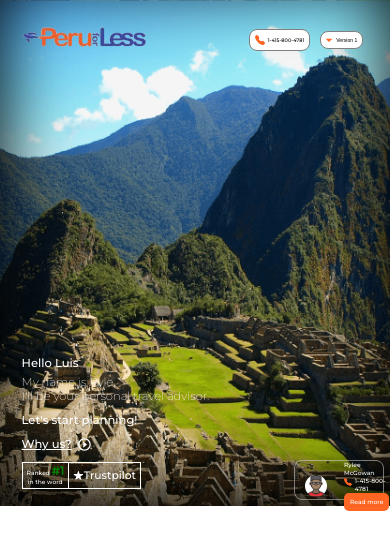
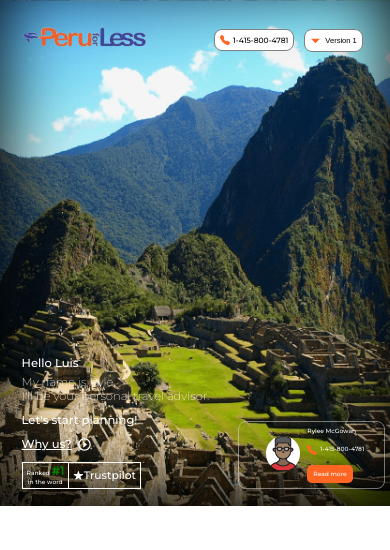
Before and after one commit to ilidanrock/latinamericaforless, a React (Create React App) app: page / in a window 390 px wide. Shown: the top 550 px of the page. Built offline with nearby package versions, Linux system fonts and the light colour scheme.

Commit message:
Ready responsive header

```diff
--- a/src/components/header/Header.scss
+++ b/src/components/header/Header.scss
@@ -31,7 +31,7 @@
 
   .phone {
     padding: 0.5rem;
-    font-size: 0.5rem;
+    font-size: calc(0.6rem + 0.4vw);
     border-radius: 0.8rem;
     background-color: white;
     border: 0.05rem solid gray;
@@ -45,8 +45,8 @@
     }
   }
   .versions {
-    padding: 0.5rem 0.5rem 0.5rem 1.5rem;
-    font-size: 0.5rem;
+    padding: 0.6rem 0.5rem 0.6rem 2rem;
+    font-size: calc(0.6rem + 0.4vw);
     border-radius: 0.8rem;
     background-color: white;
     border: 0.05rem solid gray;
@@ -114,10 +114,10 @@
     position: absolute;
     right: 0;
     bottom: 0;
-    width: 9rem;
-    height: 4rem;
+    width: calc(12rem + 7vw);
+    min-height: 6rem;
     border: 0.15rem solid #dbdbdb82;
-    margin: 0.6rem;
+    margin: calc(0.6rem + 3vw) calc(0.1rem + 1vw);
     border-radius: 0.8rem;
     display: flex;
     flex-direction: row;
@@ -130,6 +130,9 @@
       flex-direction: column;
       justify-content: space-around;
       align-items: flex-start;
+      figure{
+        flex:0.3
+      }
       .phoneAdvisor {
         display: flex;
         .icon {
@@ -150,9 +153,10 @@
     }
 
     img {
-      width: 2.2rem;
-      height: 2.2rem;
+      width: calc(2.3rem + 3vw);
+      height: calc(2.3rem + 3vw);;
       border-radius: 50%;
+      margin: calc(1rem + 1vw) calc(0.5rem + 0.5vw);
     }
   }
 }
```
